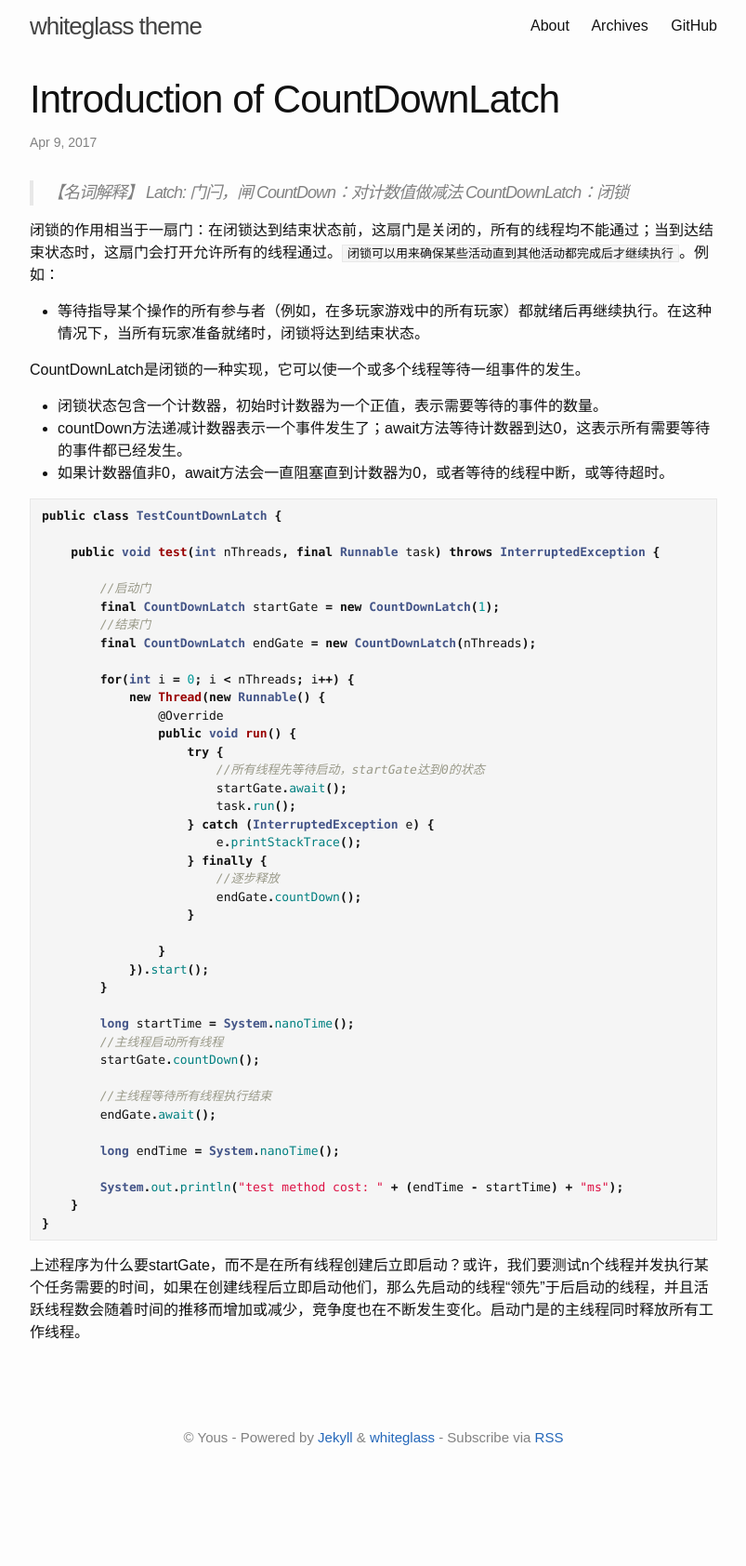
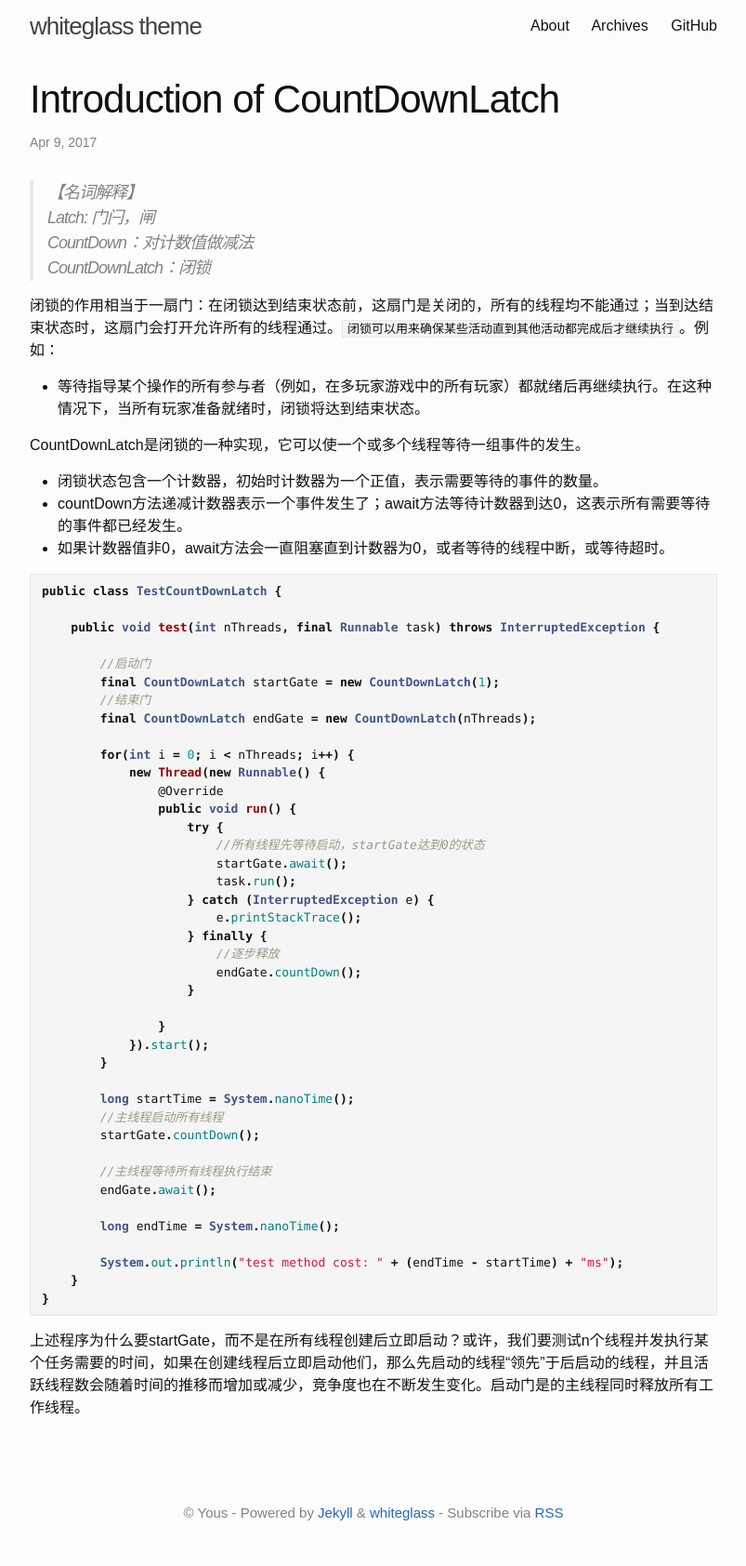
Before and after one commit to antonejia/antonejia.github.io.backup, a Jekyll site: the page built from _posts/2017-04-09-count-down-latch.md, in a window 1280 px wide. Shown: the whole page at 93% size, without its empty margins (238-1041 px from the left). Built offline with Jekyll 4.4.1, drawn with Linux system fonts in a browser that asks for light colours; before the commit the page ends 1603 px from its top, so only the background shows below that.

```diff
--- a/_posts/2017-04-09-count-down-latch.md
+++ b/_posts/2017-04-09-count-down-latch.md
@@ -3,10 +3,10 @@ layout: post
 title: "Introduction of CountDownLatch"
 ---
 
->【名词解释】
-Latch: 门闩，闸
-CountDown：对计数值做减法
-CountDownLatch：闭锁
+>【名词解释】<br>
+Latch: 门闩，闸<br>
+CountDown：对计数值做减法<br>
+CountDownLatch：闭锁<br>
 
 闭锁的作用相当于一扇门：在闭锁达到结束状态前，这扇门是关闭的，所有的线程均不能通过；当到达结束状态时，这扇门会打开允许所有的线程通过。`闭锁可以用来确保某些活动直到其他活动都完成后才继续执行`。例如：
  * 等待指导某个操作的所有参与者（例如，在多玩家游戏中的所有玩家）都就绪后再继续执行。在这种情况下，当所有玩家准备就绪时，闭锁将达到结束状态。
```
